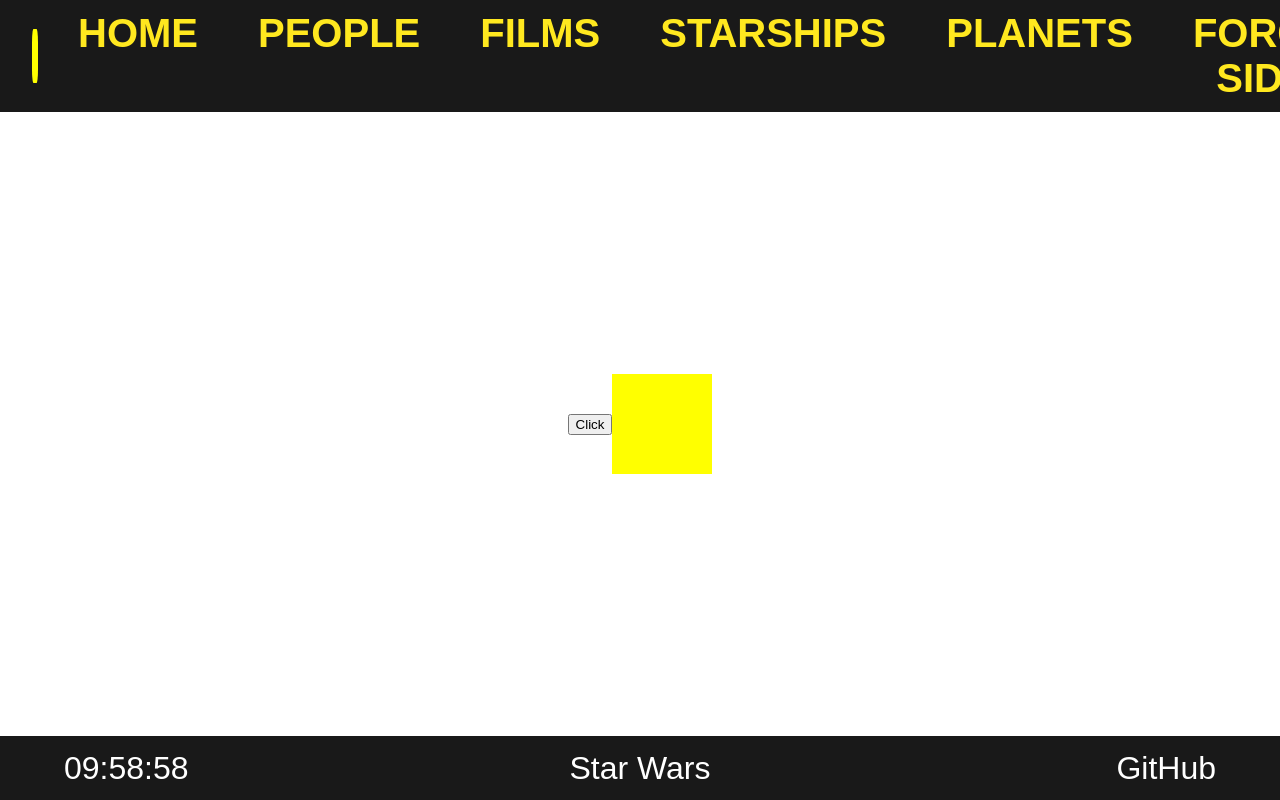
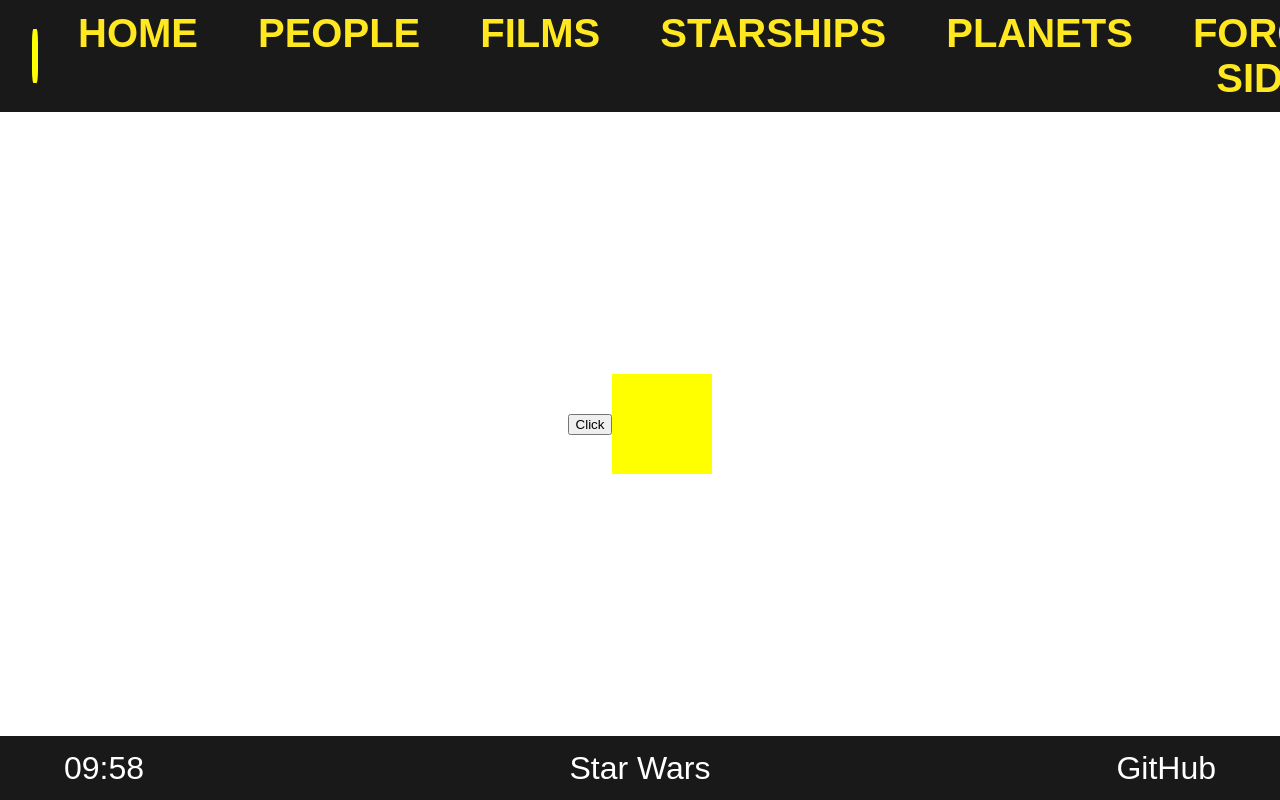
Before and after one commit to cookieMonsterDev/star-wars-app, a React (Create React App) app: page /forceside in a window 1280 px wide. Built offline with nearby package versions, Linux system fonts and the light colour scheme; a web font is replaced by a local one.

Commit message:
feat: some useEffect improvments

```diff
--- a/src/components/Films/Films.tsx
+++ b/src/components/Films/Films.tsx
@@ -22,12 +22,19 @@ const Films = () => {
   const [data, setData] = useState([]);
 
   useEffect(() => {
+    let subscribed = false;
     async function fetchPeople() {
       const Data = await getData(1);
-      setData(Data);
+      if (!subscribed) {
+        setData(Data);
+      };
     }
 
     fetchPeople();
+
+    return () => {
+      subscribed = true;
+    };
   }, [])
 
   return (
--- a/src/components/InfoBar/InfoBar.tsx
+++ b/src/components/InfoBar/InfoBar.tsx
@@ -56,24 +56,36 @@ const Info = styled.div`
 
 const InfoBar = () => {
 
-  const [time, setTime] = useState('');
+  const [dots, setDots] = useState(true);
+  const [hours, setHours] = useState('');
+  const [minute, setMinute] = useState('');
 
   useEffect(() => {
 
-    setInterval(() => {
-      const CurrentTime = new Date().toLocaleString('en-US',
-      { hour12: false, hour: 'numeric', minute: 'numeric', second: 'numeric' })
+    const timeInterval = setInterval(() => {
+      const currentTime = new Date();
+      const min = currentTime.getMinutes().toLocaleString();
+      const hours = currentTime.getHours().toLocaleString();
 
-      setTime(CurrentTime)
-
+      setMinute(prev => prev = (min.length === 1 ? 0 + min : min));
+      setHours(prev => prev = (hours.length === 1 ? 0 + hours : hours))
     }, 1000);
 
+    const dotsInterval = setInterval(() => {
+      setDots(prev => !prev);
+    }, 2000);
+
+    return () => {
+      clearInterval(timeInterval);
+      clearInterval(dotsInterval);
+    };
   }, []);
 
   return (
     <Container>
       <Clock>
-        <a>{time}</a>
+        {/* <a>{time}</a> */}
+        <a>{hours}{dots ? ':' : ' '}{minute}</a>
       </Clock>
       <Logo>
         <a>Star Wars</a>
--- a/src/components/People/components/Slider.tsx
+++ b/src/components/People/components/Slider.tsx
@@ -192,12 +192,19 @@ export const Slider = () => {
   };
 
   useEffect(() => {
+    let subscribed = false;
     async function fetchPeople() {
       const Data = await getData(0);
-      setData(Data);
-    }
+      if (!subscribed) {
+        setData(Data);
+      };
+    };
 
     fetchPeople();
+
+    return () => {
+      subscribed = true;
+    };
   },[])
 
   const nextSlide = () => {
--- a/src/components/Planets/components/SlideButton.tsx
+++ b/src/components/Planets/components/SlideButton.tsx
@@ -40,8 +40,8 @@ const SlideButton = (props: SlideButtonProps) => {
       <svg xmlns="http://www.w3.org/2000/svg"
         width="100" height="100"
         viewBox="0 0 24 24" fill="none"
-        stroke="#000000" stroke-width="2"
-        stroke-linecap="round" stroke-linejoin="round">
+        stroke="#000000" strokeWidth="2"
+        strokeLinecap="round" strokeLinejoin="round">
         <circle cx="12" cy="12" r="10"/>
         <path d="M12 8l-4 4 4 4M16 12H9"/>
       </svg>
--- a/src/components/Planets/index.tsx
+++ b/src/components/Planets/index.tsx
@@ -79,12 +79,19 @@ const Planets = () => {
   }
 
   useEffect(() => {
+    let subscribed = false;
     async function fetchPlanets() {
       const Data = await getData(5);
-      setData(Data);
-    }
+      if (!subscribed) {
+        setData(Data);
+      }
+    };
 
     fetchPlanets();
+
+    return () => {
+      subscribed = true;
+    };
   },[])
 
   const nextPlanet = () => {
--- a/src/components/Starships/index.tsx
+++ b/src/components/Starships/index.tsx
@@ -36,12 +36,19 @@ const StarshipsPage = () => {
   const [subUrl, setSubUrl] = useState([]);
 
   useEffect(() => {
+    let subscribed = false;
     async function fetchURL() {
       const data = await getData(2);
-      setSubUrl(data);
+      if (!subscribed) {
+        setSubUrl(data);
+      };
     };
 
     fetchURL();
+
+    return () => {
+      subscribed = true;
+    };
   }, [])
 
   return (
```
